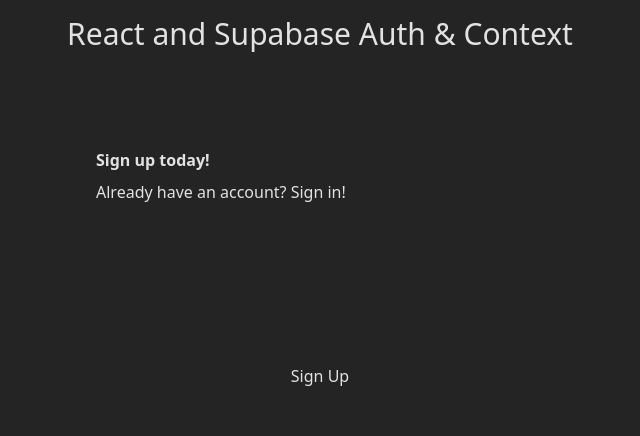
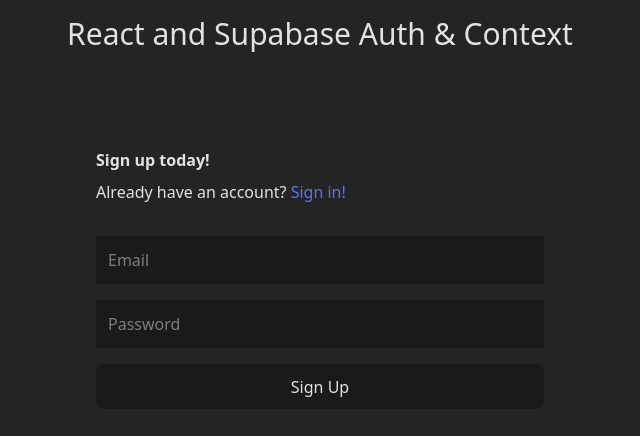
Before and after one commit to VictorFromTheInternet/Supabase_Login, a React (Vite) app: page /signup in a window 1280 px wide. Shown: the top 436 px of the page, without its empty margins (320-960 px from the left). Built offline with nearby package versions, Linux system fonts and the light colour scheme.

Commit message:
trying to setup supabase

```diff
--- a/package.json
+++ b/package.json
@@ -10,6 +10,7 @@
     "preview": "vite preview"
   },
   "dependencies": {
+    "@supabase/supabase-js": "^2.52.0",
     "@tailwindcss/vite": "^4.1.11",
     "react": "^19.1.0",
     "react-dom": "^19.1.0",
--- a/src/components/SignUp.jsx
+++ b/src/components/SignUp.jsx
@@ -1,7 +1,18 @@
 import React from 'react'
+import {useState} from 'react'
 import {Link} from 'react-router-dom'
+import {UserAuth} from '../context/AuthContext'
+
 
 function SignUp() {
+    const [email, setEmail] = useState('')
+    const [password, setPassword] = useState('')
+    const [loading, setLoading] = useState('')
+    const [error, setError] = useState('')
+
+    const {session} = UserAuth()
+    console.log(session)
+
     return (
         <div>
             <form className="max-w-md m-auto pt-24">
@@ -11,11 +22,11 @@
                 </p>
 
                 <div className="flex flex-col py-4">
-                <input type="email" name="email" id="email" className="p-3 mt-4" />
+                    <input placeholder="Email" type="email" name="email" id="email" className="p-3 mt-4" />
 
-                <input type="password" name="password" id="password" className="p-3 mt-4" />
+                    <input placeholder="Password" type="password" name="password" id="password" className="p-3 mt-4" />
 
-                <button className="mt-4">Sign Up</button>
+                    <button type="submit" disabled={loading} className="mt-4">Sign Up</button>
                 </div>
             </form>
         </div>
--- /dev/null
+++ b/src/context/AuthContext.jsx
@@ -0,0 +1,18 @@
+import {createContext, useEffect, useState, useContext} from 'react'
+
+
+const AuthContext = createContext()
+
+export const AuthContextProvider = ({children}) => {
+    const [session, setSession] = useState(undefined)
+
+    return(
+        <AuthContext.Provider value={{session}}>
+            {children}
+        </AuthContext.Provider>
+    )
+}
+
+export const UserAuth = () =>{
+    return useContext(AuthContext)
+}
--- a/src/index.css
+++ b/src/index.css
@@ -14,3 +14,50 @@
   -webkit-font-smoothing: antialiased;
   -moz-osx-font-smoothing: grayscale;
 }
+
+
+a {
+  font-weight: 500;
+  color: #646cff;
+  text-decoration: inherit;
+}
+a:hover {
+  color: #535bf2;
+}
+
+/* body {
+  margin: 0;
+  display: flex;
+  place-items: center;
+  min-width: 320px;
+  min-height: 100vh;
+} */
+
+/* h1 {
+  font-size: 3.2em;
+  line-height: 1.1;
+} */
+
+button {
+  border-radius: 8px;
+  border: 1px solid transparent;
+  padding: 0.6em 1.2em;
+  font-size: 1em;
+  font-weight: 500;
+  font-family: inherit;
+  background-color: #1a1a1a;
+  cursor: pointer;
+  transition: border-color 0.25s;
+}
+button:hover {
+  border-color: #646cff;
+}
+button:focus,
+button:focus-visible {
+  outline: 4px auto -webkit-focus-ring-color;
+}
+
+input{
+  background-color: #1a1a1a;
+  /* border: 1px solid rgba(100,100,100,1); */
+}
--- a/src/main.jsx
+++ b/src/main.jsx
@@ -3,12 +3,15 @@
 import './index.css'
 import { RouterProvider } from 'react-router-dom'
 import {router} from './router.jsx'
+import { AuthContextProvider } from './context/AuthContext.jsx'
 
 createRoot(document.getElementById('root')).render(
   <StrictMode>
     <>
       <h1 className="text-center pt-4 text-3xl">React and Supabase Auth & Context</h1>
-      <RouterProvider router={router} />
+      <AuthContextProvider>
+        <RouterProvider router={router} />
+      </AuthContextProvider>
 
     </>
   </StrictMode>,
--- /dev/null
+++ b/src/supabaseClient.js
@@ -0,0 +1,4 @@
+import {createClient } from '@supabase/supabase-js'
+
+const supabaseUrl = import.meta.env.VITE_SUPABASE_URL
+const supabaseAnonKey = import.meta.env.VITE_SUPABASE_ANON_KEY
```
Also changed, not shown: 2 other files (tests, documents, lock files or other folders). Lines whose indentation alone changed are shown as unchanged.
